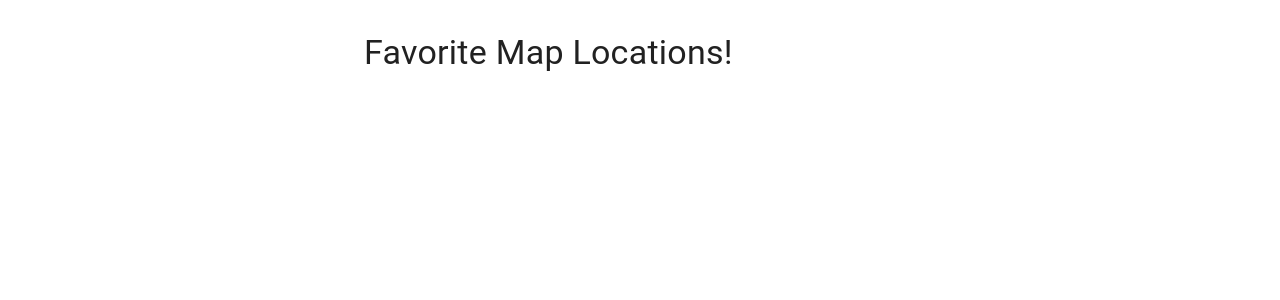
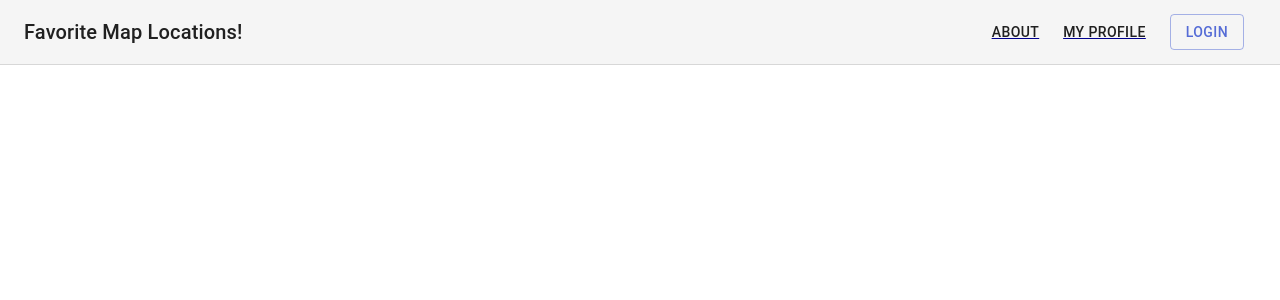
Before and after one commit to jason102/fav-map-locations, a React (Vite) app in the folder client/: page / in a window 1280 px wide. Shown: the top 300 px of the page. Built offline with nearby package versions, Linux system fonts and the light colour scheme; no server answers.

Commit message:
feat: navigation bar

```diff
--- a/client/src/App.tsx
+++ b/client/src/App.tsx
@@ -1,17 +1,13 @@
 import React from "react";
-import Container from "@mui/material/Container";
-import Box from "@mui/material/Box";
-import Typography from "@mui/material/Typography";
+import NavBar from "src/app/NavBar";
+import { Outlet } from "react-router-dom";
 
 const App: React.FC = () => {
   return (
-    <Container maxWidth="sm">
-      <Box sx={{ my: 4 }}>
-        <Typography variant="h4" component="h1" gutterBottom>
-          Favorite Map Locations!
-        </Typography>
-      </Box>
-    </Container>
+    <>
+      <NavBar />
+      <Outlet />
+    </>
   );
 };
 
--- /dev/null
+++ b/client/src/app/NavBar.tsx
@@ -0,0 +1,41 @@
+import React from "react";
+import { NavLink } from "react-router-dom";
+import Typography from "@mui/material/Typography";
+import AppBar from "@mui/material/AppBar/AppBar";
+import Toolbar from "@mui/material/Toolbar/Toolbar";
+import Link from "@mui/material/Link/Link";
+import Button from "@mui/material/Button/Button";
+
+const NavBar: React.FC = () => (
+  <AppBar
+    position="static"
+    color="default"
+    elevation={0}
+    sx={{ borderBottom: (theme) => `1px solid ${theme.palette.divider}` }}
+  >
+    <Toolbar sx={{ flexWrap: "wrap" }}>
+      <Typography variant="h6" color="inherit" noWrap sx={{ flexGrow: 1 }}>
+        Favorite Map Locations!
+      </Typography>
+      <nav>
+        <NavLink to={"about"}>
+          <Link variant="button" color="text.primary" sx={{ my: 1, mx: 1.5 }}>
+            About
+          </Link>
+        </NavLink>
+        <NavLink to={"profile"}>
+          <Link variant="button" color="text.primary" sx={{ my: 1, mx: 1.5 }}>
+            My Profile
+          </Link>
+        </NavLink>
+      </nav>
+      <NavLink to={"login"}>
+        <Button variant="outlined" sx={{ my: 1, mx: 1.5 }}>
+          Login
+        </Button>
+      </NavLink>
+    </Toolbar>
+  </AppBar>
+);
+
+export default NavBar;
```
